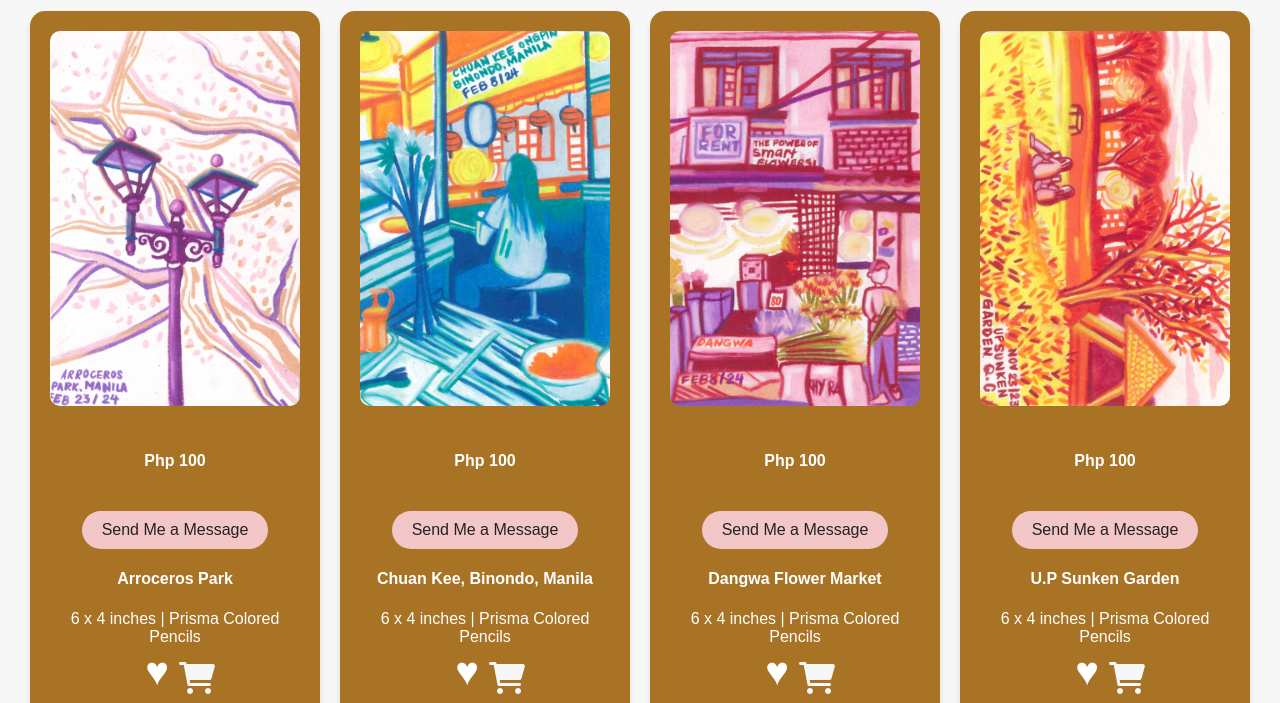
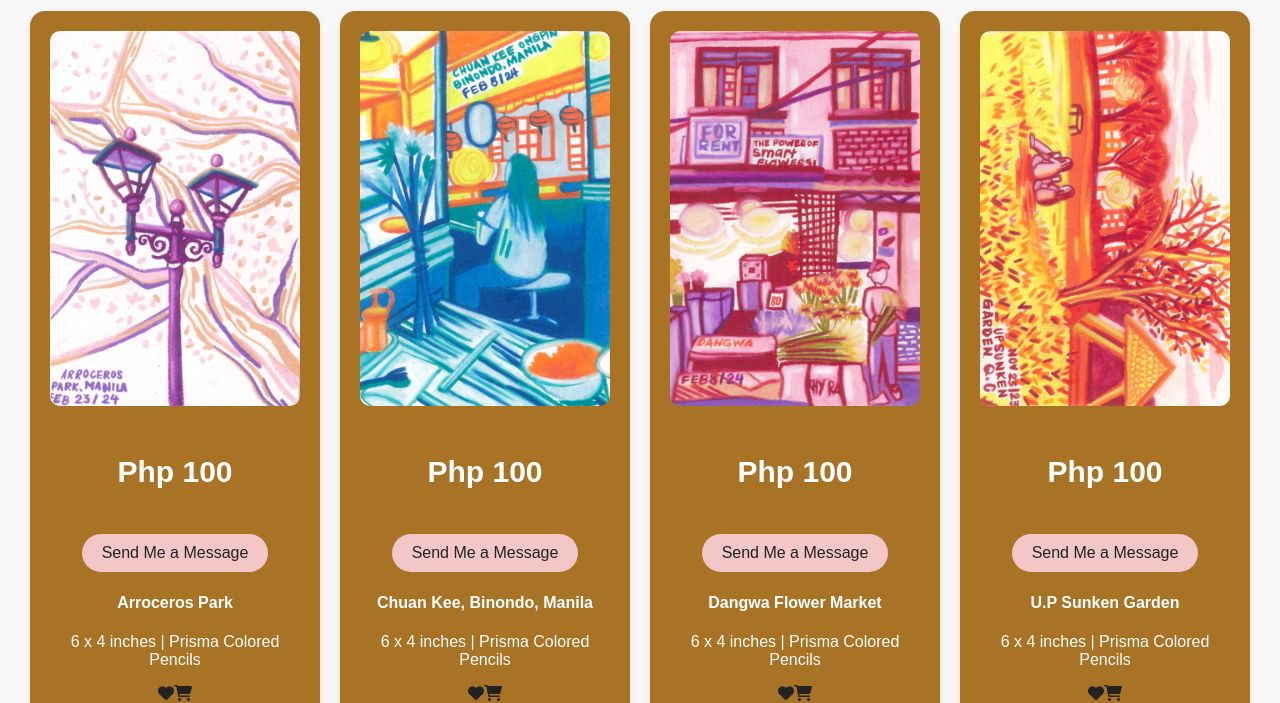
Before and after one commit to AjPogi90/EveryDay-by-FAR, a plain HTML site: page shop.html in a window 1280 px wide. Shown: the part 249-952 px from the top of the page. Drawn offline with Linux system fonts and the light colour scheme.

Commit message:
Update shop.html

```diff
--- a/shop.html
+++ b/shop.html
@@ -1,21 +1,27 @@
 <!DOCTYPE html>
 <html lang="en">
+
 <head>
     <meta charset="UTF-8">
     <meta name="viewport" content="width=device-width, initial-scale=1.0">
     <title>Art Prints</title>
+    <!-- Sets the title of the webpage -->
     <link rel="stylesheet" href="styles.css">
+    <!-- Links to an external CSS file for styling the webpage -->
     <link rel="stylesheet" href="https://cdnjs.cloudflare.com/ajax/libs/font-awesome/6.0.0-beta3/css/all.min.css">
+    <!-- Links to an external CSS file for using Font Awesome icons -->
 </head>
 <body>
     <!-- Include header -->
     <script>
         document.addEventListener('DOMContentLoaded', function() {
+            // Waits until the DOM content is fully loaded
             // Load the header
             fetch('header.html')
                 .then(response => response.text())
                 .then(data => {
                     document.body.insertAdjacentHTML('afterbegin', data);
+                    // Inserts the header content at the beginning of the body
 
                     // Initialize the hamburger menu functionality
                     const hamburger = document.querySelector('.hamburger');
@@ -24,8 +30,25 @@
                     if (hamburger && navMenu) {
                         hamburger.addEventListener('click', function() {
                             navMenu.classList.toggle('show');
+                            // Toggles the 'show' class to display/hide the navigation menu on click
                         });
                     }
+
+                    // Initialize cart icon functionality
+                    document.querySelectorAll('.fa-shopping-cart').forEach(cartIcon => {
+                        cartIcon.addEventListener('click', function() {
+                            this.classList.toggle('active');
+                            // Toggles the 'active' class for the shopping cart icon on click
+                        });
+                    });
+
+                    // Initialize heart icon functionality
+                    document.querySelectorAll('.fa-heart').forEach(heartIcon => {
+                        heartIcon.addEventListener('click', function() {
+                            this.classList.toggle('active');
+                            // Toggles the 'active' class for the heart icon on click
+                        });
+                    });
                 });
 
             // Load the footer
@@ -33,77 +56,85 @@
                 .then(response => response.text())
                 .then(data => {
                     document.body.insertAdjacentHTML('beforeend', data);
+                    // Inserts the footer content at the end of the body
                 });
-
-            // Initialize heart and cart icon functionality
-            document.body.addEventListener('click', function(event) {
-                if (event.target.classList.contains('heart')) {
-                    event.target.classList.toggle('active');
-                }
-            });
         });
     </script>
 
     <main>
+        <!-- Main content of the webpage -->
         <section class="main-content">
+            <!-- Section containing the main content -->
             <h1>Art Prints</h1>
+            <!-- Main heading for the section -->
             <div class="cards-container">
+                <!-- Container for the art print cards -->
                 <div class="card2">
+                    <!-- Card for a specific art print -->
                     <img src="paint/arrocerospark.jpg" alt="Art Print">
-                    <h4>Php 100</h4>
+                    <!-- Image of the art print with alt text for accessibility -->
+                    <h2>Php 100</h2>
+                    <!-- Price of the art print -->
                     <a href="contact.html">
                         <button>Send Me a Message</button>
+                        <!-- Button to send a message -->
                     </a>
                     <h4>Arroceros Park</h4>
+                    <!-- Title of the art print -->
                     <p>6 x 4 inches | Prisma Colored Pencils</p>
+                    <!-- Description of the art print -->
                     <div class="icons">
-                        <span class="heart">&#x2665;</span>
-                        <i class="fas fa-shopping-cart fa-2x" style="color: #f7f7f7;"></i>
+                        <!-- Container for the icons -->
+                        <i class="fa fa-heart"></i>
+                        <!-- Heart icon for liking the art print -->
+                        <i class="fa fa-shopping-cart"></i>
+                        <!-- Shopping cart icon for adding the art print to the cart -->
                     </div>
                 </div>
                 <!-- Repeat .card2 for other items -->
                 <div class="card2">
                     <img src="paint/binondomanila.jpg" alt="Art Print">
-                    <h4>Php 100</h4>
+                    <h2>Php 100</h2>
                     <a href="contact.html">
                         <button>Send Me a Message</button>
                     </a>
                     <h4>Chuan Kee, Binondo, Manila</h4>
                     <p>6 x 4 inches | Prisma Colored Pencils</p>
                     <div class="icons">
-                        <span class="heart">&#x2665;</span>
-                        <i class="fas fa-shopping-cart fa-2x" style="color: #f7f7f7;"></i>
+                        <i class="fa fa-heart"></i>
+                        <i class="fa fa-shopping-cart"></i>
                     </div>
                 </div>
                 <div class="card2">
                     <img src="paint/dangwaflowermarket.jpg" alt="Art Print">
-                    <h4>Php 100</h4>
+                    <h2>Php 100</h2>
                     <a href="contact.html">
                         <button>Send Me a Message</button>
                     </a>
                     <h4>Dangwa Flower Market</h4>
                     <p>6 x 4 inches | Prisma Colored Pencils</p>
                     <div class="icons">
-                        <span class="heart">&#x2665;</span>
-                        <i class="fas fa-shopping-cart fa-2x" style="color: #f7f7f7;"></i>
+                        <i class="fa fa-heart"></i>
+                        <i class="fa fa-shopping-cart"></i>
                     </div>
                 </div>
                 <div class="card2">
                     <img src="paint/upsunkengarden.jpg" alt="Art Print">
-                    <h4>Php 100</h4>
+                    <h2>Php 100</h2>
                     <a href="contact.html">
                         <button>Send Me a Message</button>
                     </a>
                     <h4>U.P Sunken Garden</h4>
                     <p>6 x 4 inches | Prisma Colored Pencils</p>
                     <div class="icons">
-                        <span class="heart">&#x2665;</span>
-                        <i class="fas fa-shopping-cart fa-2x" style="color: #f7f7f7;"></i>
+                        <i class="fa fa-heart"></i>
+                        <i class="fa fa-shopping-cart"></i>
                     </div>
                 </div>
-                <!-- Add more cards if needed -->
+
             </div>
         </section>
     </main>
 </body>
+
 </html>
```
